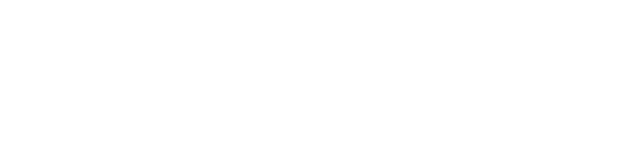
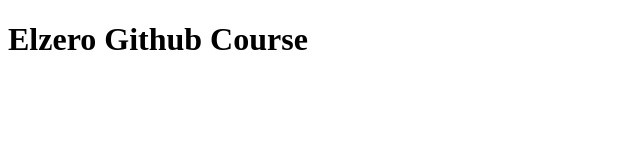
Before and after one commit to Nozad2/elzero, a plain HTML site: page index.html in a window 1280 px wide. Shown: the whole page, without its empty margins (0-640 px from the left). Drawn offline with Linux system fonts and the light colour scheme.

Commit message:
add the page wrapper to index.html

```diff
--- a/index.html
+++ b/index.html
@@ -5,5 +5,9 @@
     <meta name="viewport" content="width=device-width, initial-scale=1.0" />
     <title>Document</title>
   </head>
-  <body></body>
+  <body>
+    <div class="page-wrapper">
+      <h1>Elzero Github Course</h1>
+    </div>
+  </body>
 </html>
```
